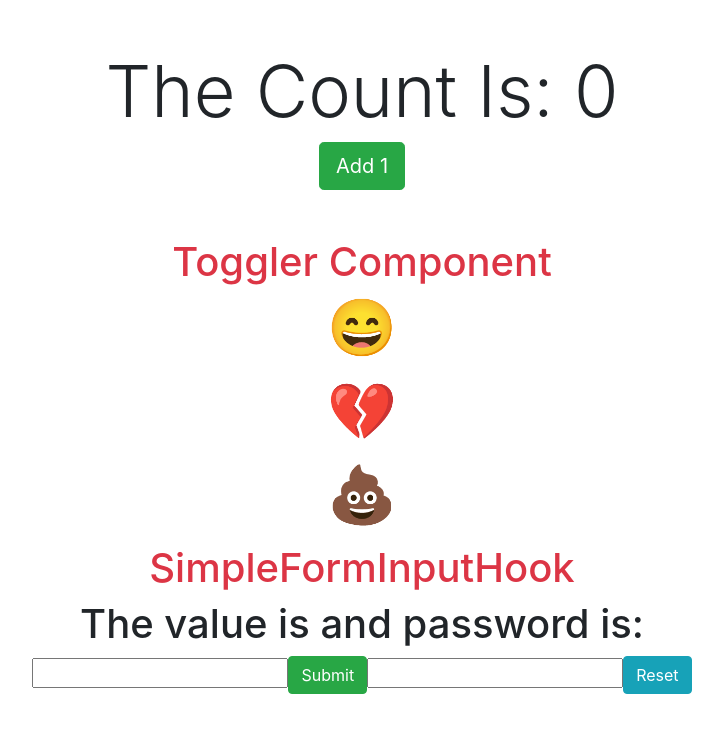
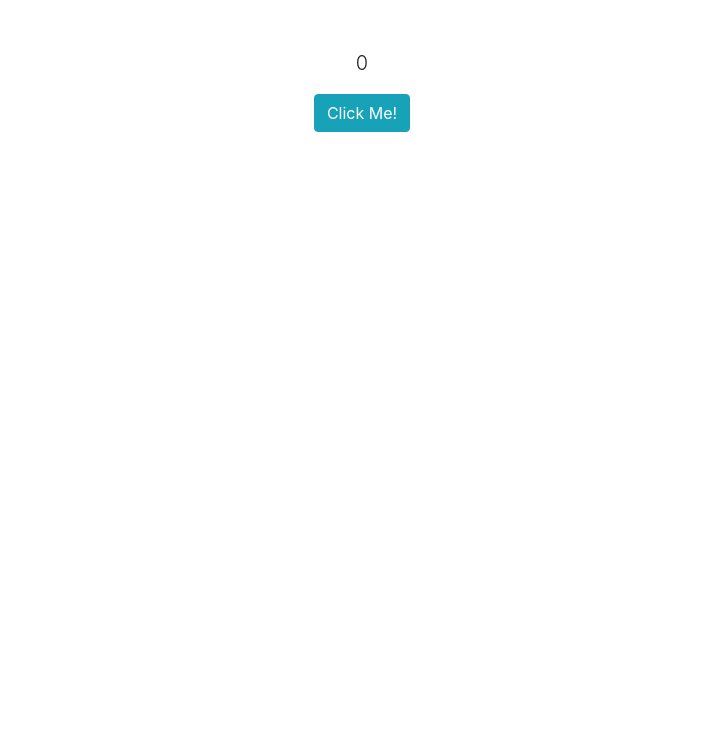
Before and after one commit to xaviguasch/hooks-react-mini-demo-app, a React (Create React App) app: page / in a window 1280 px wide. Shown: the top 732 px of the page, without its empty margins (278-1001 px from the left). Built offline with nearby package versions, Linux system fonts and the light colour scheme.

Commit message:
added Clicker component and toyed with useEffect hook

```diff
--- a/src/App.js
+++ b/src/App.js
@@ -3,15 +3,17 @@ import CounterHook from './CounterHook'
 import Toggler from './Toggler'
 import SimpleFormHooks from './SimpleFormHooks'
 import SimpleFormInputHook from './SimpleFormInputHook'
+import Clicker from './Clicker'
 import 'bootstrap/dist/css/bootstrap.min.css'
 
 function App() {
   return (
     <div className='App'>
       <div className='container'>
-        <CounterHook />
+        {/* <CounterHook />
         <Toggler />
-        <SimpleFormInputHook />
+        <SimpleFormInputHook /> */}
+        <Clicker />
       </div>
     </div>
   )
--- /dev/null
+++ b/src/Clicker.js
@@ -0,0 +1,20 @@
+import React, { useState, useEffect } from 'react'
+
+const Clicker = () => {
+  const [count, setCount] = useState(0)
+
+  useEffect(() => {
+    document.title = `You clicked ${count} times`
+  })
+
+  return (
+    <div className='container text-center mt-5'>
+      <p className='lead'>{count}</p>
+      <button className='btn btn-info' onClick={() => setCount(count + 1)}>
+        Click Me!
+      </button>
+    </div>
+  )
+}
+
+export default Clicker
```
